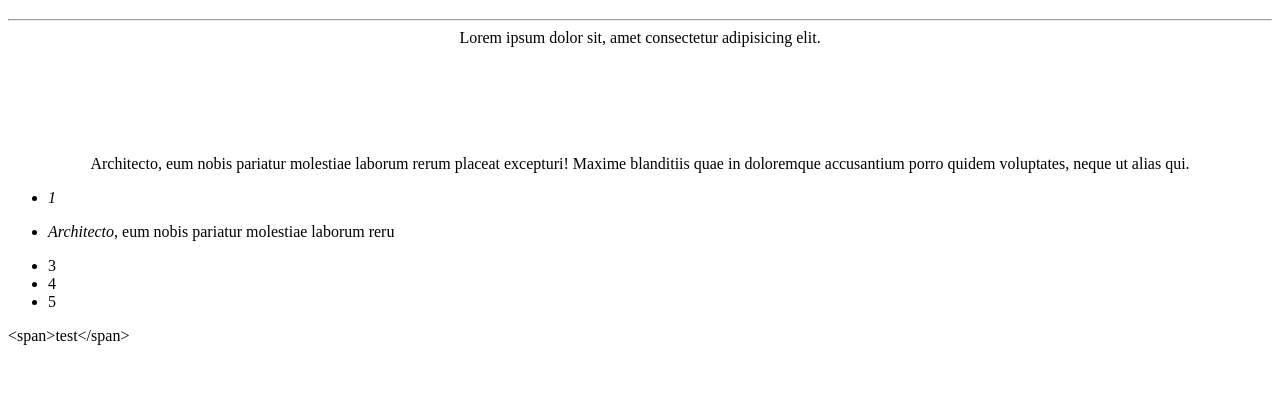
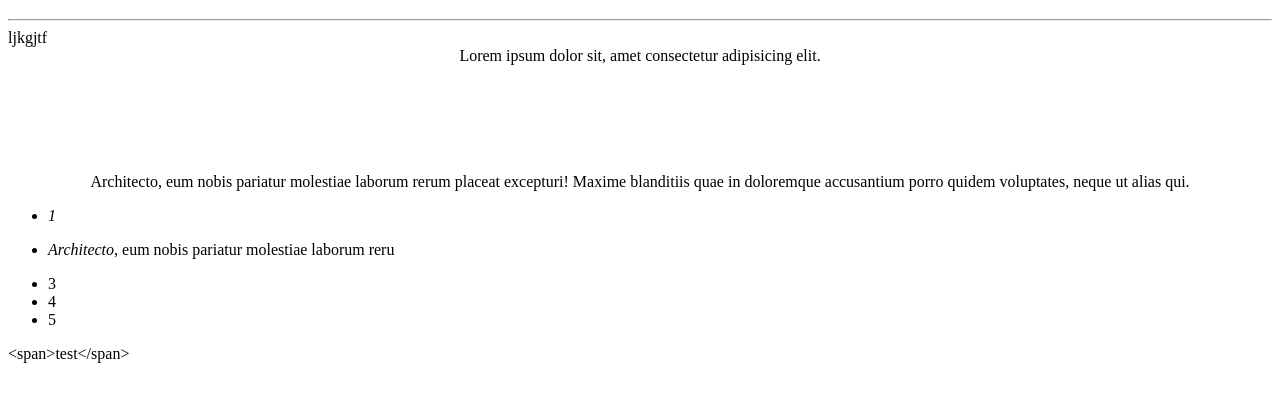
Before and after one commit to stigmat19/SC1-81-20, a plain HTML site: page lessons/lesson1/index.html in a window 1280 px wide. Shown: the part 61-462 px from the top of the page. Drawn offline with Linux system fonts and the light colour scheme.

Commit message:
second commit

```diff
--- a/lessons/lesson1/index.html
+++ b/lessons/lesson1/index.html
@@ -9,6 +9,9 @@
     <h1 align="center" title="hello">hello &#482; <span>world</span></h1>
 
     <hr>
+
+
+    ljkgjtf
 
     <div align="center">Lorem ipsum dolor sit, amet consectetur adipisicing elit.
         <br>
--- /dev/null
+++ b/lessons/lesson1/style.css
@@ -0,0 +1,3 @@
+body{
+    font-size: 10px;
+}
```
